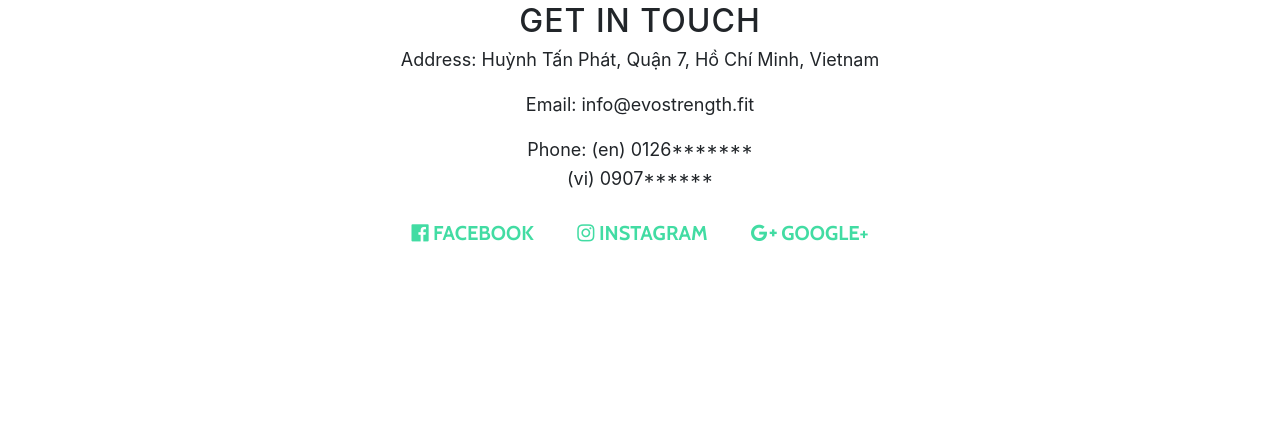
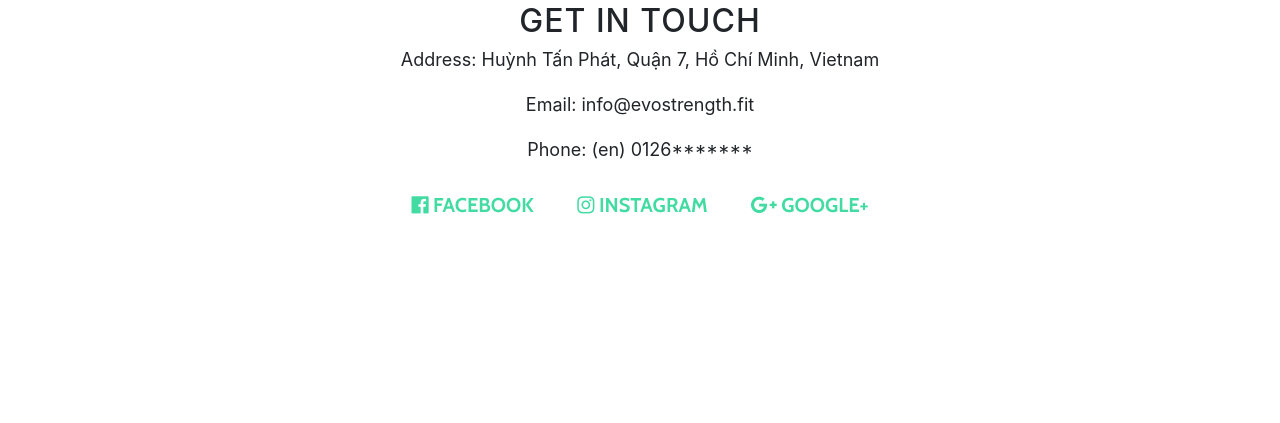
Before and after one commit to evostrength/vn, a website with bundled scripts: page index.html in a window 1280 px wide. Shown: the part 2469-2892 px from the top of the page. Built offline with nearby package versions, Linux system fonts and the light colour scheme.

Commit message:
Update index.html

```diff
--- a/index.html
+++ b/index.html
@@ -128,8 +128,8 @@
             <h2>GET IN TOUCH</h2>
             <p>Address: Huỳnh Tấn Phát, Quận 7, Hồ Chí Minh, Vietnam</p>
             <p>Email: info@evostrength.fit</p>
-            <p>Phone: (en) 0126*******<br>
-            (vi) 0907******</p>
+            <p>Phone: (en) 0126*******
+            </p>
             <ul class="list-inline banner-social-buttons">
               <li class="list-inline-item">
                 <a href="https://facebook.com/" class="btn btn-default btn-lg">
```
